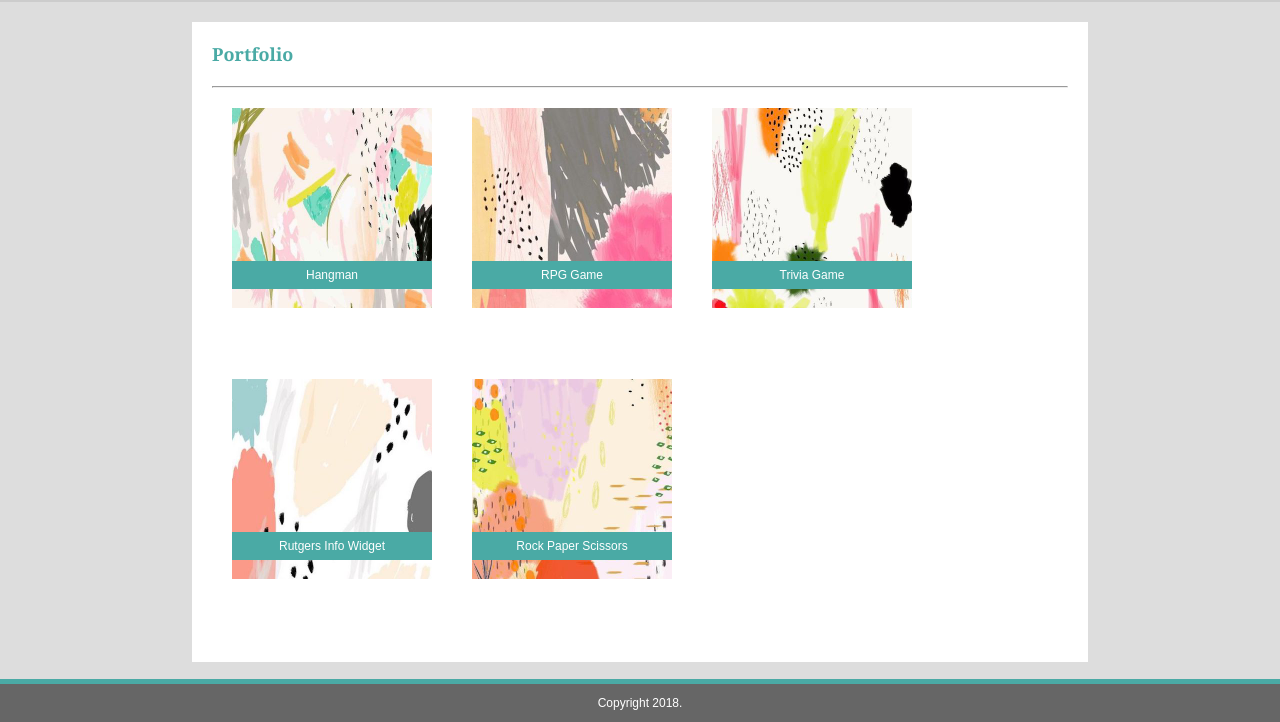
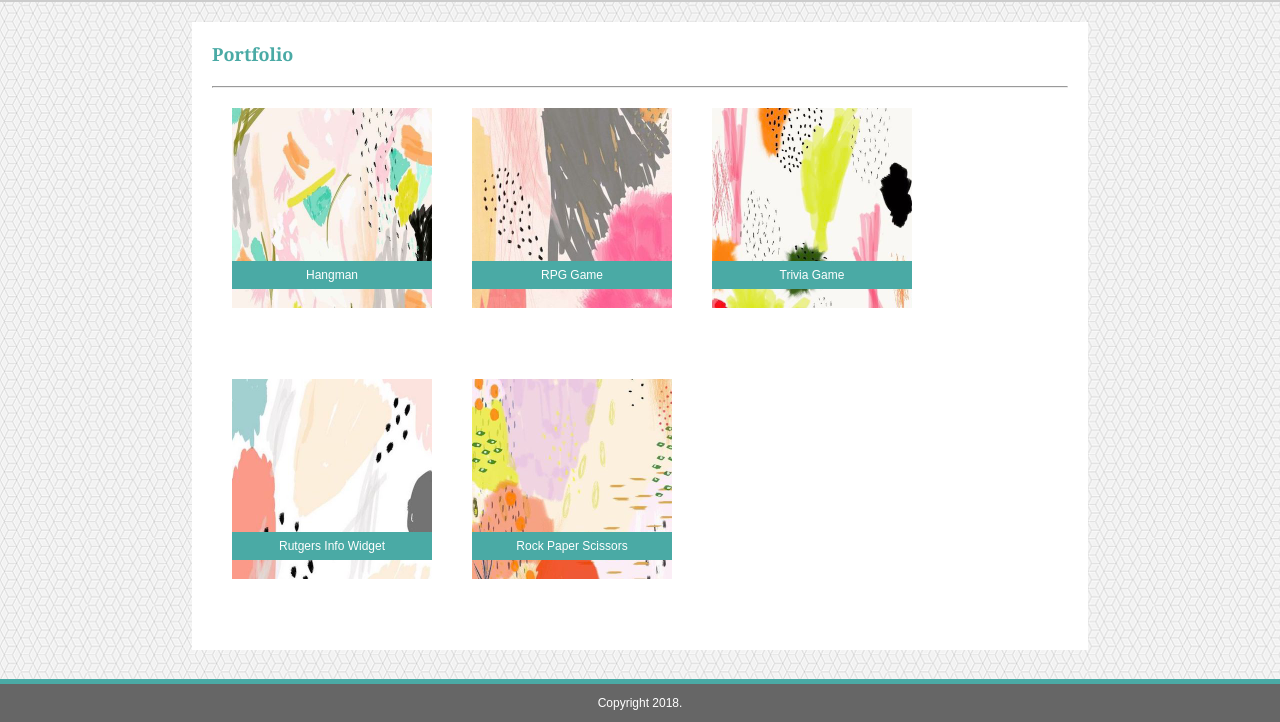
Before and after one commit to carmcollins/Basic-Portfolio, a plain HTML site: page portfolio.html in a window 1280 px wide. Shown: the part 78-800 px from the top of the page. Drawn offline with Linux system fonts and the light colour scheme.

Commit message:
final edits

```diff
--- a/assets/css/style.css
+++ b/assets/css/style.css
@@ -6,7 +6,7 @@
 body {
     font-family: Arial, Helvetica, sans-serif;
     color: #777;
-    background-color: #ddd;
+    background-image: url(../images/pattern-bg.png);
     font-size: 12px;
 }
 
@@ -36,18 +36,15 @@ body {
     margin-right: 15%;
 }
 
-div {
-    background-color: #ddd;
-}
-
 .content {
-    clear: both;
     margin-left: 15%;
     margin-right: 15%;
     margin-top: 20px;
     width: auto;
     padding: 20px;
     background-color: #fff;
+    overflow: auto;
+    clear: both;
 }
 
 h1, h2 {
@@ -96,10 +93,6 @@ img {
     margin: 20px;
 }
 
-.port-content {
-    height: 600px;
-}
-
 form {
     padding-top: 20px;
 }
--- a/portfolio.html
+++ b/portfolio.html
@@ -20,7 +20,7 @@
             </section>
         </div>
         <!-- Content -->
-        <div class="content port-content">
+        <div class="content">
             <section>
                 <h2>Portfolio</h2>
                 <hr>
```
Also changed, not shown: assets/images/pattern-bg.png (added).
